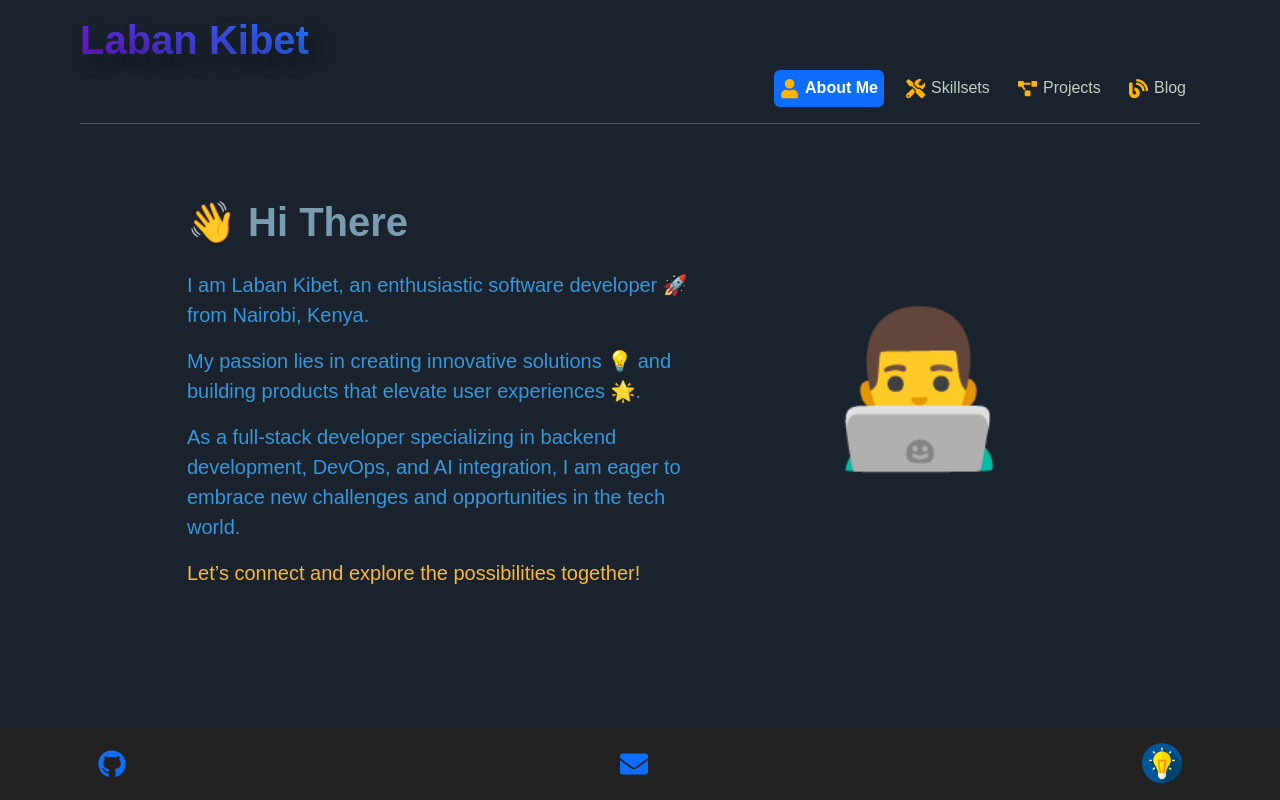
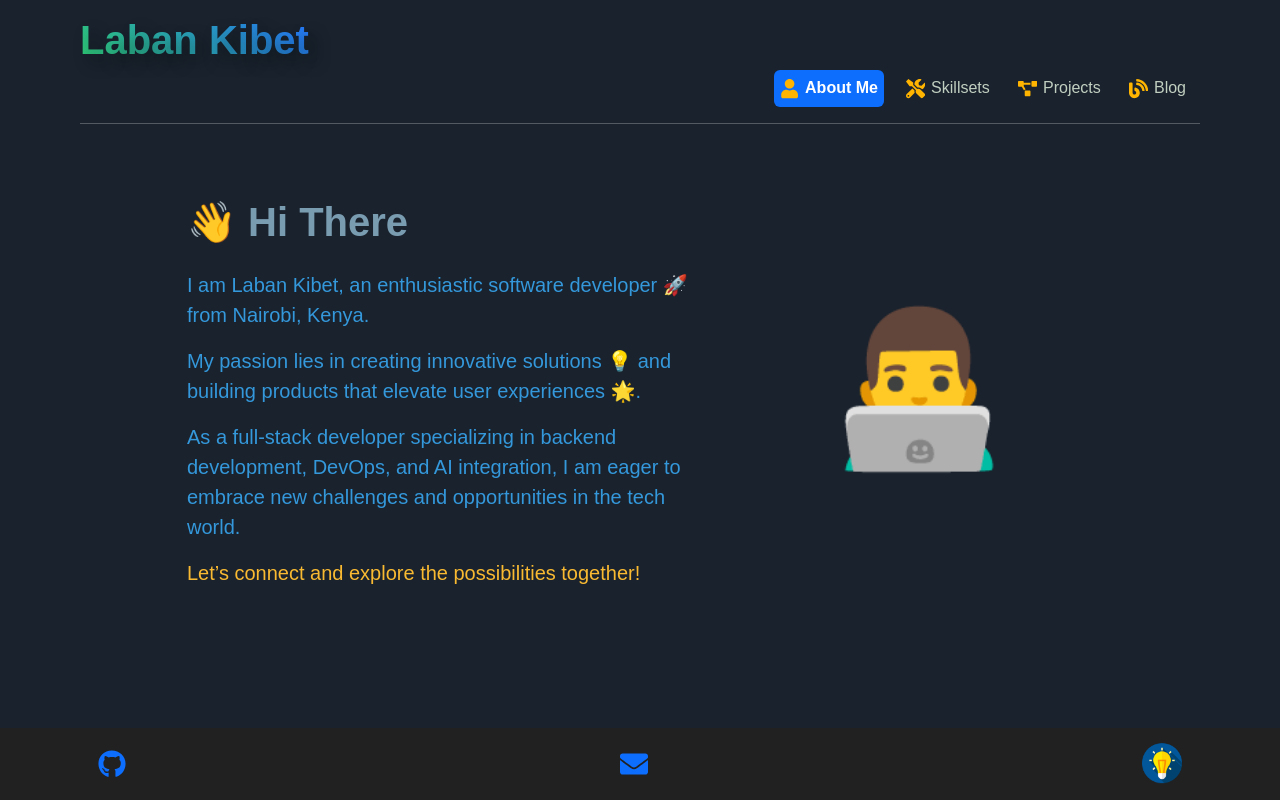
Before and after one commit to Laban254/my-portfolio, a React (Create React App) app: page / in a window 1280 px wide. Built offline with nearby package versions, Linux system fonts and the light colour scheme.

Commit message:
update style

```diff
--- a/src/App.css
+++ b/src/App.css
@@ -24,7 +24,7 @@
   font-size: 2.5rem !important;
   font-weight: 900;
   font-family: 'Poppins', sans-serif;
-  background: linear-gradient(45deg, #6a11cb, #2575fc);
+  background: linear-gradient(45deg, #2ecc71, #2575fc);
   -webkit-background-clip: text;
   -webkit-text-fill-color: transparent;
   text-shadow: 8px 8px 16px rgba(0, 0, 0, 0.35);
@@ -288,15 +288,16 @@ h1 {
 
 /* Hover & Active States */
 .nav-pills .nav-link:hover {
-  background-color: #3A4750;
+  background-color: #3A470e;
   color: #FFFFFF;
   box-shadow: 0 2px 6px rgba(0, 0, 0, 0.2);
 }
 
 .nav-pills .nav-link.active {
-  background-color: #FFB400;
-  color: #263644;
+  /* background-color: #FFB400; */
+  color: #2ecc71;
   font-weight: bold;
+  background-color: #6c757d;
 }
 
 /* Link Styles */
```
